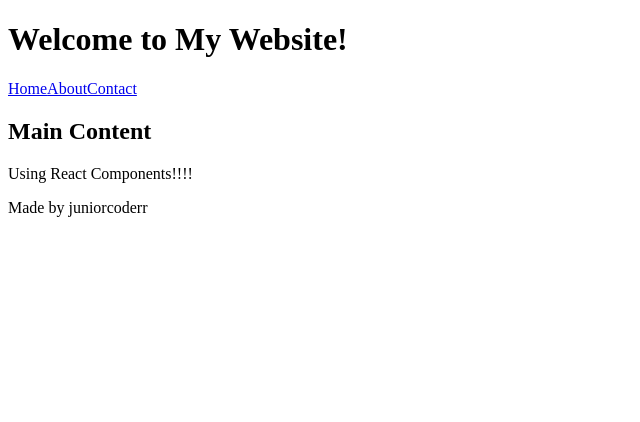
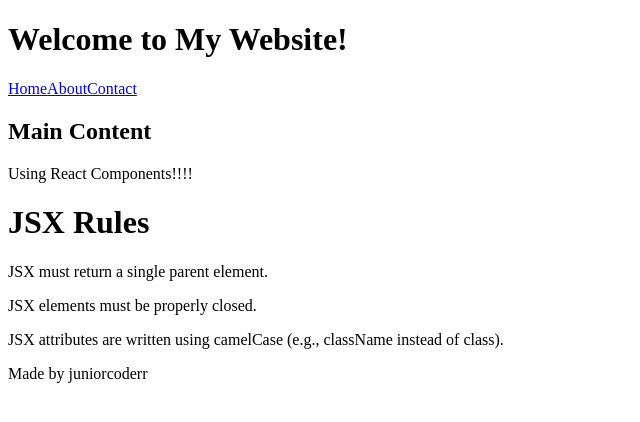
Before and after one commit to juniorcoderr/Frontend-Learning, a React (Vite) app in the folder React/my-app/: page / in a window 1280 px wide. Shown: the top 422 px of the page, without its empty margins (0-640 px from the left). Built offline with nearby package versions, Linux system fonts and the light colour scheme.

Commit message:
JSX Rules added

```diff
--- a/React/my-app/src/App.jsx
+++ b/React/my-app/src/App.jsx
@@ -2,6 +2,7 @@
 import Header from "./components/Header";
 import MainContent from "./components/MainContent";
 import Footer from "./components/Footer";
+import JSXRules from "./components/JSXRules";
 
 const App = () => {
   return (
@@ -9,6 +10,7 @@ const App = () => {
       {/* <Greet /> */}
       <Header />
       <MainContent />
+      <JSXRules />
       <Footer />
     </div>
   );
--- /dev/null
+++ b/React/my-app/src/components/JSXRules.jsx
@@ -0,0 +1,15 @@
+const JSXRules = () => {
+  return (
+    <div>
+      <h1>JSX Rules</h1>
+      <p>JSX must return a single parent element.</p>
+      <p>JSX elements must be properly closed.</p>
+      <p>
+        JSX attributes are written using camelCase (e.g., className instead of
+        class).
+      </p>
+    </div>
+  );
+};
+
+export default JSXRules;
```
